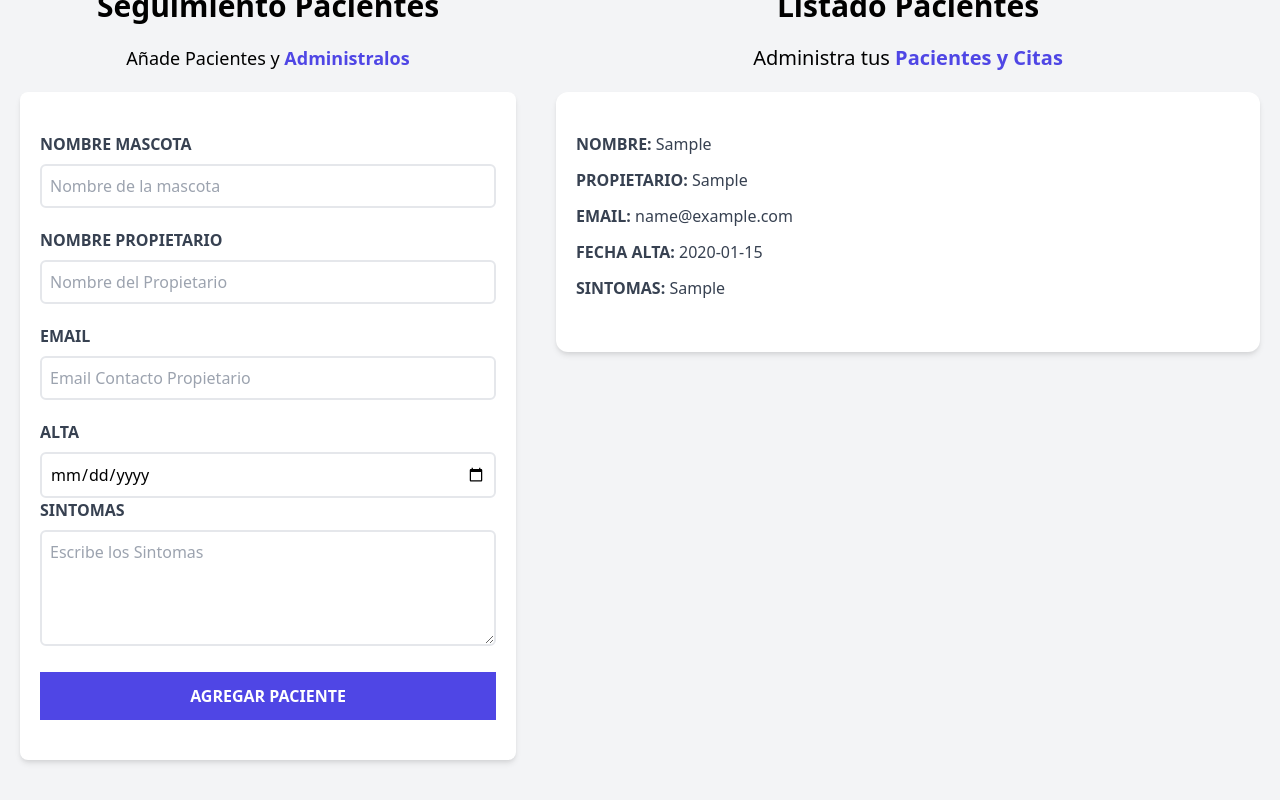
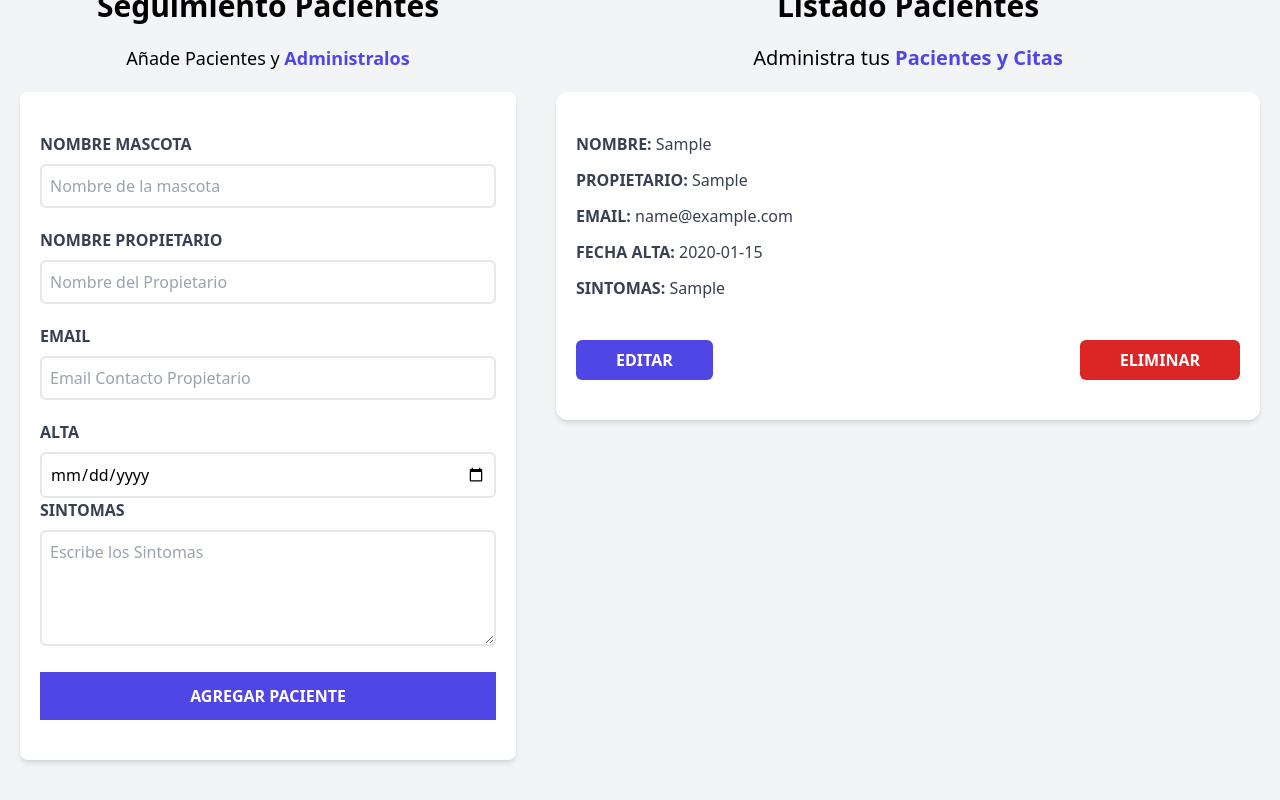
Before and after one commit to centinelaCode/react-citas, a React (Vite) app: page / in a window 1280 px wide. Both pictures are taken after typing "Sample", "Sample", "name@example.com", "2020-01-15", "Sample" into the empty fields and a click on the input "Agregar Paciente". Shown: the part 148-948 px from the top of the page. Built offline with nearby package versions, Linux system fonts and the light colour scheme.

Commit message:
[ADD] Se crean los botones de Editar y Eliminar, asi como tambien un nuevo state para guardar el paciente a editar, pasando setPaciente hasta Paciente.jsx

```diff
--- a/src/App.jsx
+++ b/src/App.jsx
@@ -7,6 +7,7 @@
 const App = () => {
 
   const [pacientes, setPacientes] = useState([]);
+  const [paciente, setPaciente] = useState({});
 
 
   return (
@@ -20,6 +21,7 @@
         />
         <ListadoPacientes
           pacientes={pacientes}
+          setPaciente={setPaciente}
         />
       </div>
     </div>
--- a/src/components/ListadoPacientes.jsx
+++ b/src/components/ListadoPacientes.jsx
@@ -1,6 +1,6 @@
 import Paciente from './Paciente';
 
-const ListadoPacientes = ({pacientes}) => {
+const ListadoPacientes = ({pacientes, setPaciente}) => {
 
   // console.log(pacientes.length === 0);
   // console.log(pacientes && pacientes.length);
@@ -21,6 +21,7 @@
               <Paciente
                 key={paciente.id}
                 paciente={paciente}
+                setPaciente={setPaciente}
               />
             ))
           }
--- a/src/components/Paciente.jsx
+++ b/src/components/Paciente.jsx
@@ -1,5 +1,5 @@
 
-const Paciente = ({paciente}) => {
+const Paciente = ({paciente, setPaciente}) => {
 
   const {nombre, propietario, email, fechaAlta, sintomas} = paciente;
 
@@ -20,6 +20,19 @@
       <p className="font-bold mb-3 text-gray-700 uppercase">Sintomas: {''}
           <span className="font-normal normal-case">{sintomas}</span>
       </p>
+
+      <div className="flex justify-between mt-10">
+        <button
+            type="button"
+            className="py-2 px-10 bg-indigo-600 hover:bg-indigo-700 text-white font-bold uppercase rounded-md"
+            onClick={() => setPaciente(paciente)}
+        >Editar</button>
+
+        <button
+            type="button"
+            className="py-2 px-10 bg-red-600 hover:bg-red-700 text-white font-bold uppercase rounded-md"
+        >Eliminar</button>
+      </div>
   </div>
   )
 }
```
